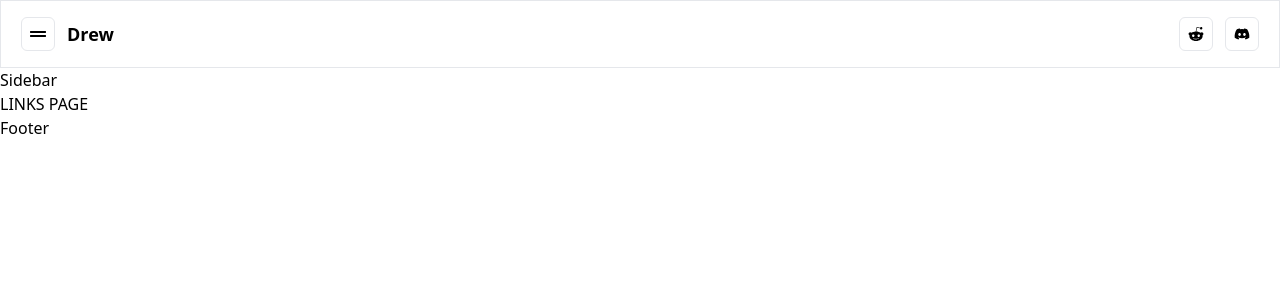
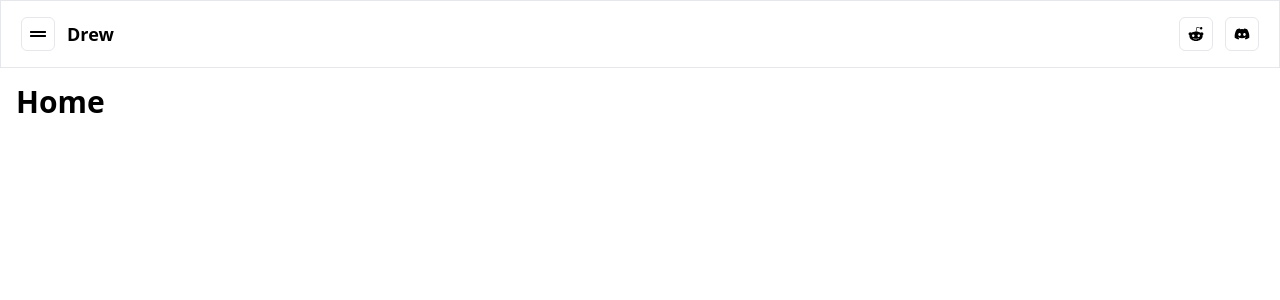
Before and after one commit to kentezrabetita/csu-drew, a Next.js app: page / in a window 1280 px wide. Shown: the top 300 px of the page. Built offline with nearby package versions, Linux system fonts and the light colour scheme.

Commit message:
minor changes in main layout

```diff
--- a/common/content/home.tsx
+++ b/common/content/home.tsx
@@ -1,7 +1,11 @@
 import React from 'react';
 
 const HomeContent = () => {
-  return <div>HomeContent</div>;
+  return (
+    <div className='container p-4'>
+      <h1 className='text-3xl font-bold'>Home</h1>
+    </div>
+  );
 };
 
 export default HomeContent;
--- a/common/layouts/main.tsx
+++ b/common/layouts/main.tsx
@@ -1,15 +1,11 @@
 import React from 'react';
-import Sidebar from '../components/sidebar';
 import Header from '../components/header';
-import Footer from '../components/footer';
 
 const MainLayout = ({ children }: { children: React.ReactNode }) => {
   return (
     <>
       <Header />
-      <Sidebar />
       <main>{children}</main>
-      <Footer />
     </>
   );
 };
--- a/pages/index.tsx
+++ b/pages/index.tsx
@@ -1,16 +1,11 @@
 import Head from 'next/head';
 import MainLayout from '../common/layouts/main';
+import HomeContent from '../common/content/home';
 
 export default function HomePage() {
   return (
     <MainLayout>
-      {/* <Head>
-        <title>Create Next App</title>
-        <meta name='description' content='Generated by create next app' />
-        <meta name='viewport' content='width=device-width, initial-scale=1' />
-        <link rel='icon' href='/favicon.ico' />
-      </Head> */}
-      <h1>LINKS PAGE</h1>
+      <HomeContent />
     </MainLayout>
   );
 }
```
